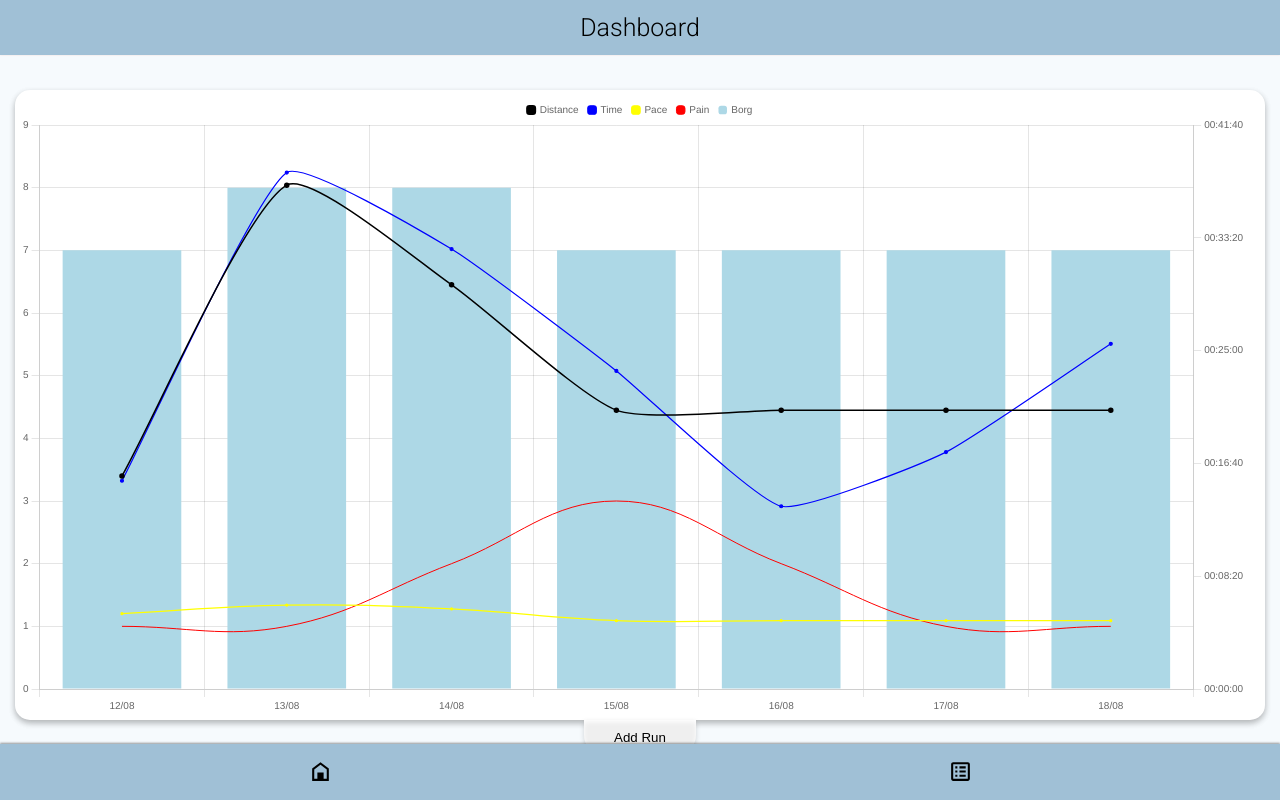
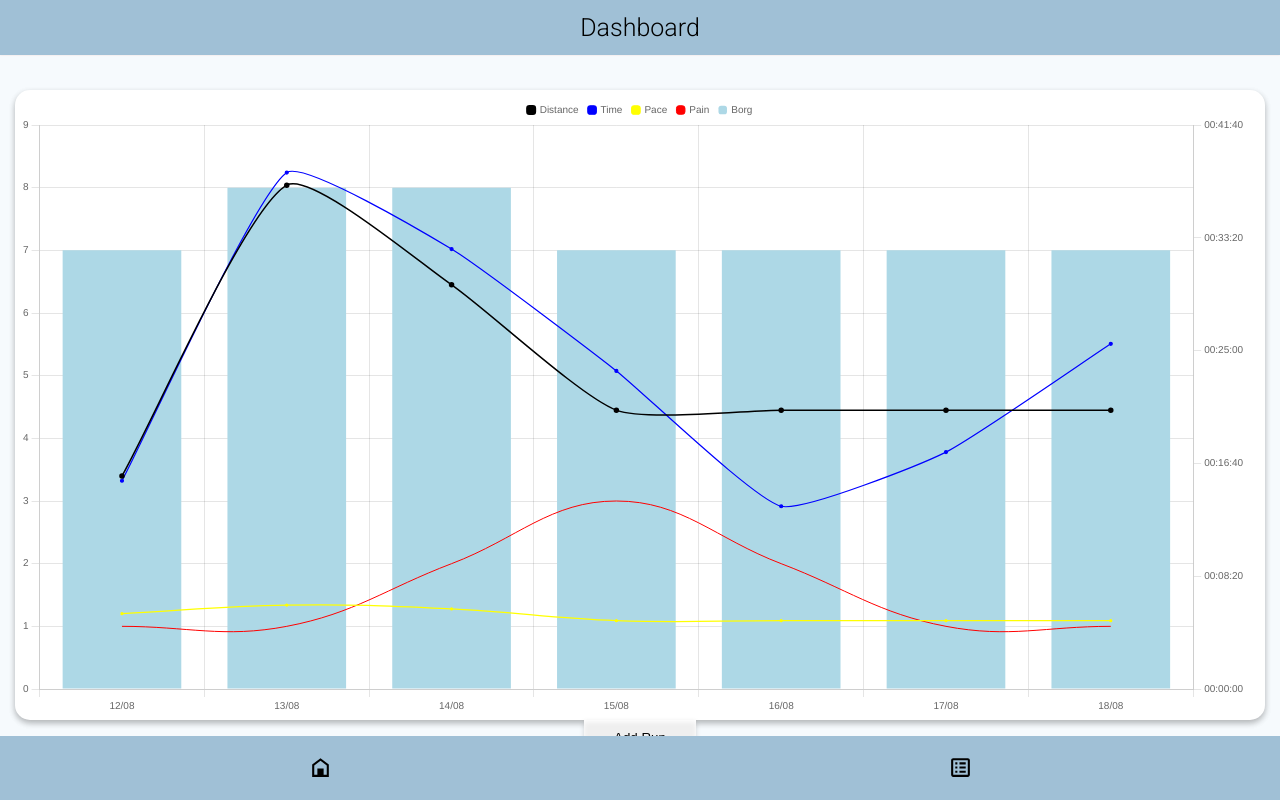
Before and after one commit to j-eick/capstone-project, a Next.js app: page / in a window 1280 px wide. Built offline with nearby package versions, Linux system fonts and the light colour scheme.

Commit message:
higher navbar

```diff
--- a/src/components/Nav/index.js
+++ b/src/components/Nav/index.js
@@ -11,9 +11,8 @@ const StyledNav = styled.nav`
 	bottom: 0;
 	align-items: center;
 	width: 100%;
-	height: 7%;
+	height: 8%;
 	background-color: #a0c0d6;
-	box-shadow: 0 -1px 2px rgba(0, 0, 0, 0.4);
 `;
 const StyledUl = styled.ul`
 	display: flex;
```
